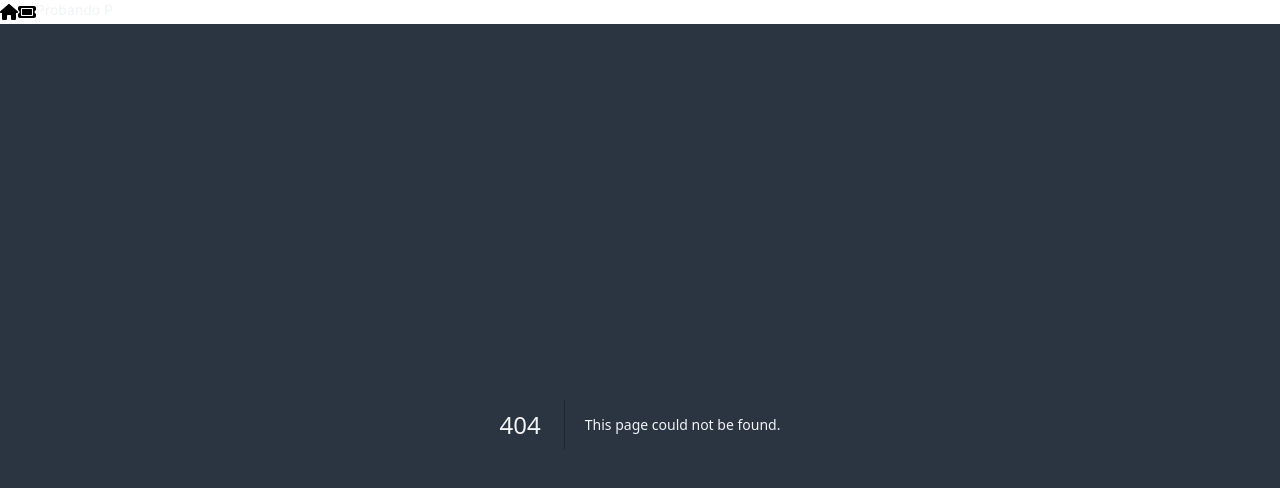
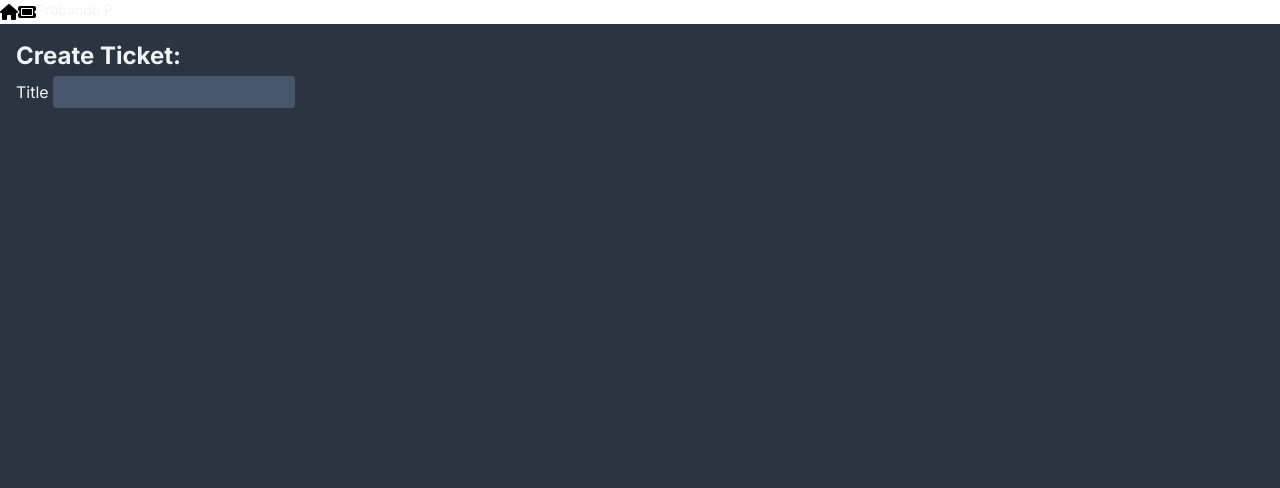
Before and after one commit to Enzo-cam/dpec-ticket, a Next.js app: page /ticketpage/1 in a window 1280 px wide. Before the commit this address had no page. Shown: the top 488 px of the page. Built offline with nearby package versions, Linux system fonts and the light colour scheme.

Commit message:
Feat: ticket form to create new ones

```diff
--- /dev/null
+++ b/src/app/ticketpage/[id]/page.tsx
@@ -0,0 +1,8 @@
+import TicketForm from "@/Components/TicketForm";
+import { Params } from "next/dist/shared/lib/router/utils/route-matcher";
+
+const TicketPage = ({ params }: Params) => {
+  return <TicketForm />;
+};
+
+export default TicketPage;
```
